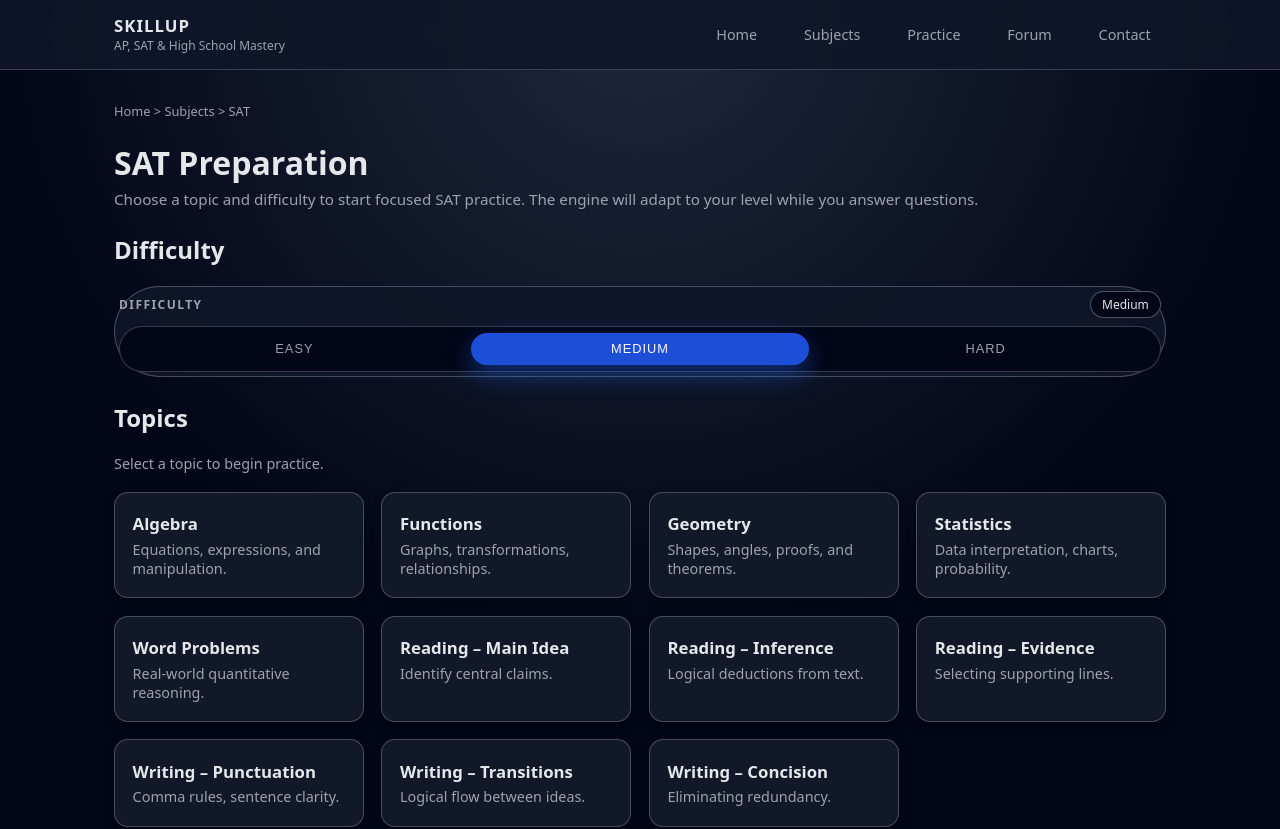
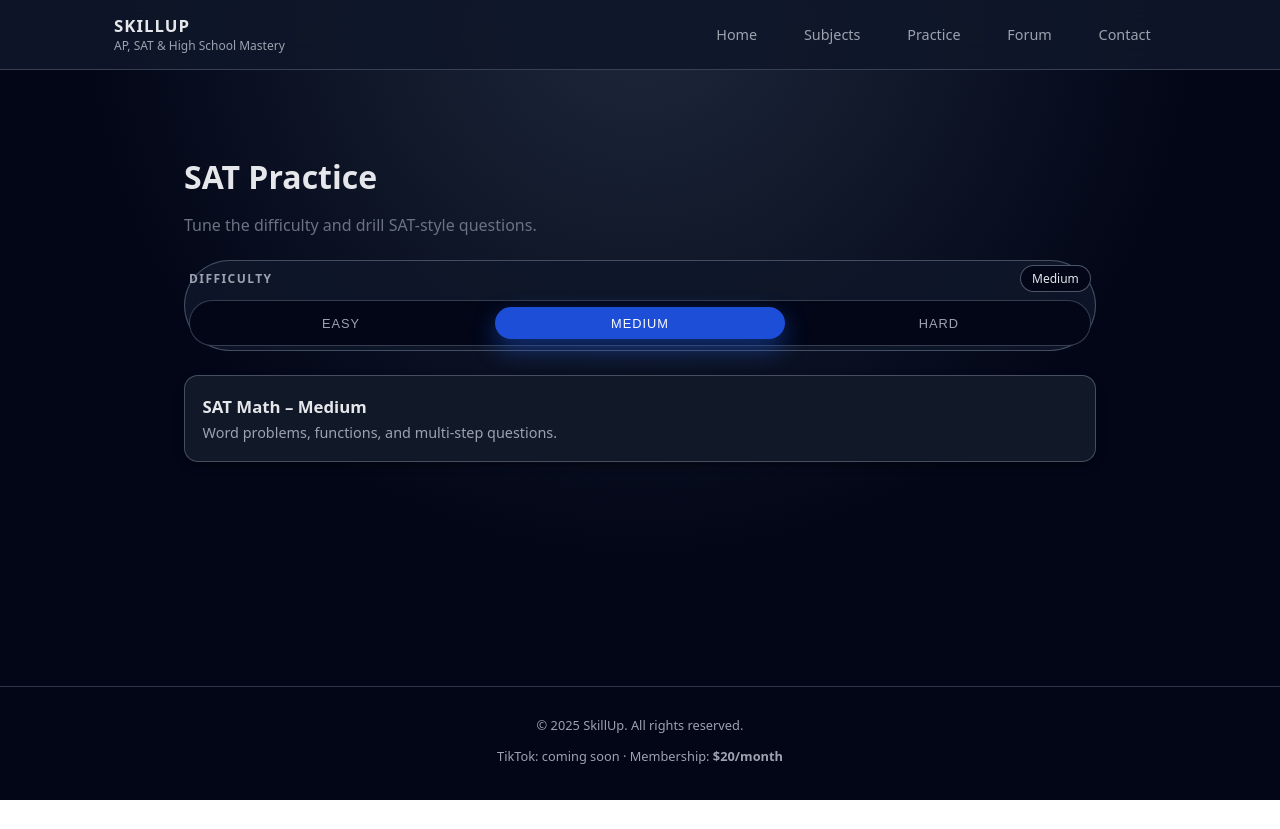
Before and after one commit to steponaskaciulis-max/skillup, a Next.js app in the folder SkillUp/: page /subjects/sat in a window 1280 px wide. Shown: the top 829 px of the page. After the commit the page ends 800 px from the top, so only its background shows below. Built offline with nearby package versions, Linux system fonts and the light colour scheme.

Commit message:
Update sat.js

```diff
--- a/SkillUp/pages/subjects/sat.js
+++ b/SkillUp/pages/subjects/sat.js
@@ -1,69 +1,102 @@
+// SkillUp/pages/subjects/sat.js
+import { useState } from "react";
 import Tile from "../../components/Tile";
 import DifficultySelector from "../../components/DifficultySelector";
-import { useState } from "react";
-import Link from "next/link";
-import { useRouter } from "next/router";
+
+const SAT_SECTIONS = [
+  {
+    id: "sat-math-easy",
+    title: "SAT Math – Easy",
+    description: "Warm-up questions on algebra and arithmetic.",
+    difficulty: "Easy",
+  },
+  {
+    id: "sat-math-medium",
+    title: "SAT Math – Medium",
+    description: "Word problems, functions, and multi-step questions.",
+    difficulty: "Medium",
+  },
+  {
+    id: "sat-math-hard",
+    title: "SAT Math – Hard",
+    description: "Tricky multi-step questions and dense word problems.",
+    difficulty: "Hard",
+  },
+];
 
 export default function SATPage() {
-  const router = useRouter();
-  const [difficulty, setDifficulty] = useState("Mixed");
+  const [selectedDifficulty, setSelectedDifficulty] = useState("Medium");
 
-  // All SAT topics
-  const topics = [
-    { title: "Algebra", description: "Equations, expressions, and manipulation." },
-    { title: "Functions", description: "Graphs, transformations, relationships." },
-    { title: "Geometry", description: "Shapes, angles, proofs, and theorems." },
-    { title: "Statistics", description: "Data interpretation, charts, probability." },
-    { title: "Word Problems", description: "Real-world quantitative reasoning." },
-    { title: "Reading – Main Idea", description: "Identify central claims." },
-    { title: "Reading – Inference", description: "Logical deductions from text." },
-    { title: "Reading – Evidence", description: "Selecting supporting lines." },
-    { title: "Writing – Punctuation", description: "Comma rules, sentence clarity." },
-    { title: "Writing – Transitions", description: "Logical flow between ideas." },
-    { title: "Writing – Concision", description: "Eliminating redundancy." },
-  ];
-
-  // When clicking a tile, go to practice mode with topic+difficulty
-  const startPractice = (topicName) => {
-    router.push({
-      pathname: "/practice",
-      query: { topic: topicName, difficulty },
-    });
-  };
+  const visibleSections = SAT_SECTIONS.filter(
+    (section) => section.difficulty === selectedDifficulty
+  );
 
   return (
-    <div className="container">
-      <nav className="breadcrumb">
-        <Link href="/">Home</Link> &gt;{" "}
-        <Link href="/subjects">Subjects</Link> &gt; SAT
-      </nav>
+    <main className="page">
+      <h1 className="title">SAT Practice</h1>
+      <p className="subtitle">
+        Tune the difficulty and drill SAT-style questions.
+      </p>
 
-      <div className="page-header">
-        <h1>SAT Preparation</h1>
-        <p>
-          Choose a topic and difficulty to start focused SAT practice. The engine
-          will adapt to your level while you answer questions.
-        </p>
+      <DifficultySelector
+        selectedDifficulty={selectedDifficulty}
+        onChange={setSelectedDifficulty}
+      />
+
+      <div className="grid">
+        {visibleSections.map((section) => (
+          <Tile
+            key={section.id}
+            title={section.title}
+            description={section.description}
+          />
+        ))}
+        {visibleSections.length === 0 && (
+          <p className="empty-state">
+            No sections for this difficulty yet. Try another level.
+          </p>
+        )}
       </div>
 
-      <h2>Difficulty</h2>
-      <DifficultySelector value={difficulty} onChange={setDifficulty} />
+      <style jsx>{`
+        .page {
+          max-width: 960px;
+          margin: 0 auto;
+          padding: 2rem 1.5rem 3rem;
+        }
 
-      <h2>Topics</h2>
-      <p style={{ fontSize: "0.9rem", color: "var(--muted)" }}>
-        Select a topic to begin practice.
-      </p>
+        .title {
+          font-size: 2rem;
+          font-weight: 700;
+          margin-bottom: 0.25rem;
+        }
 
-      <div className="tile-grid">
-        {topics.map((t) => (
-          <Tile
-            key={t.title}
-            title={t.title}
-            description={t.description}
-            onClick={() => startPractice(t.title)}
-          />
-        ))}
-      </div>
-    </div>
+        .subtitle {
+          color: #6b7280;
+          margin-bottom: 1.5rem;
+        }
+
+        .grid {
+          display: grid;
+          grid-template-columns: repeat(auto-fit, minmax(240px, 1fr));
+          gap: 1rem;
+        }
+
+        .empty-state {
+          color: #9ca3af;
+          font-size: 0.9rem;
+        }
+
+        @media (max-width: 640px) {
+          .page {
+            padding: 1.5rem 1rem 2.5rem;
+          }
+
+          .title {
+            font-size: 1.6rem;
+          }
+        }
+      `}</style>
+    </main>
   );
 }
```
